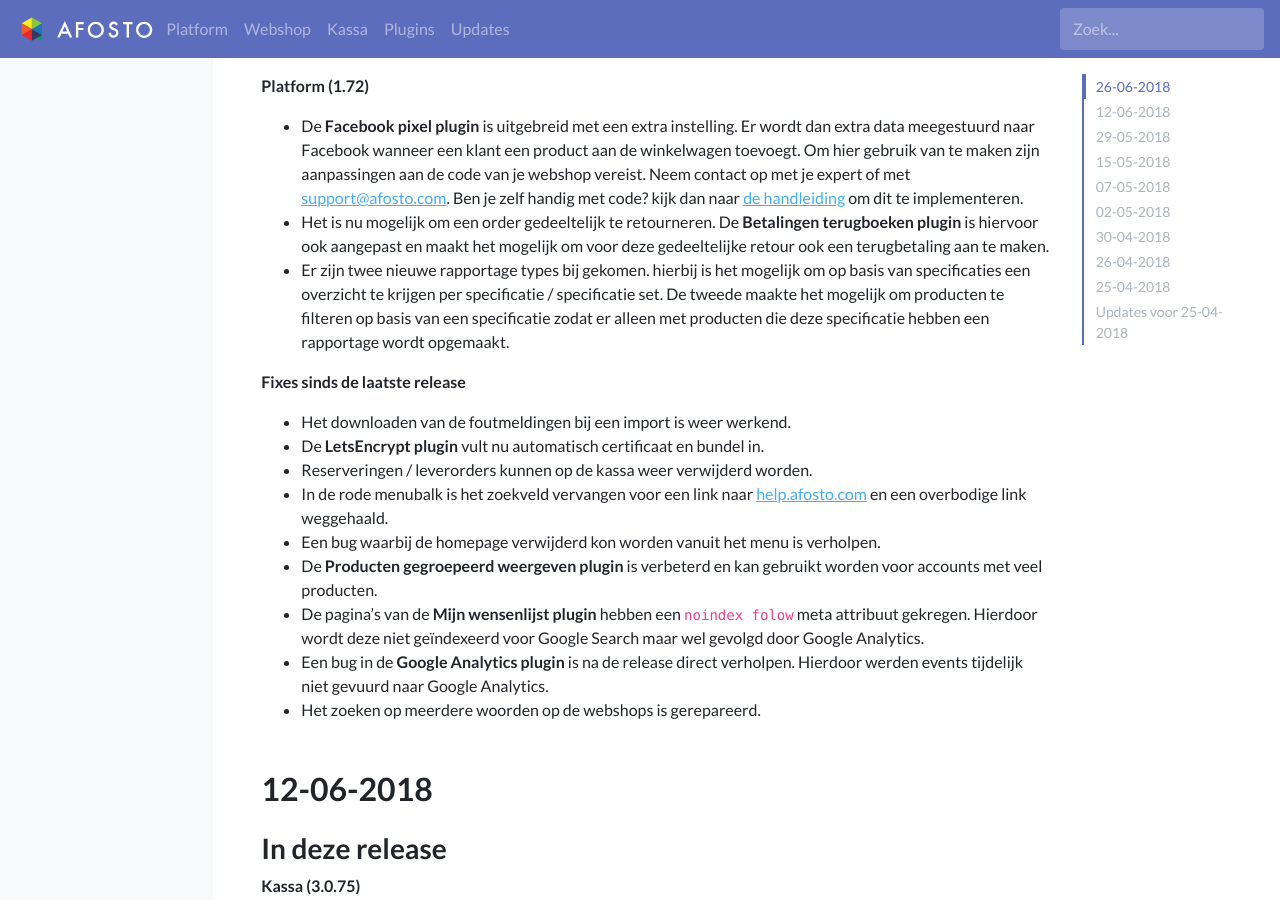
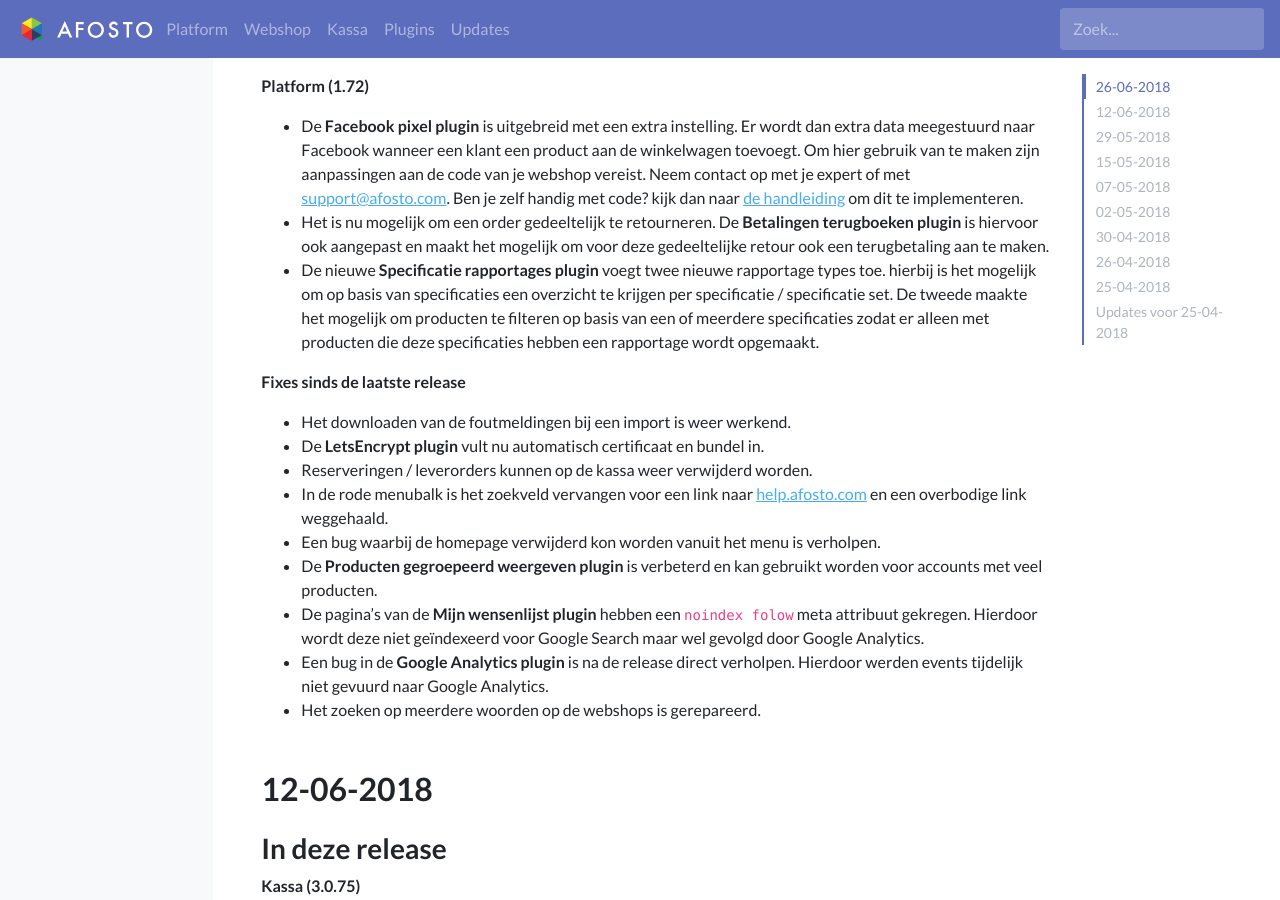
Before and after one commit to afosto/afosto-docs, a Jekyll site: the page built from updates.md, in a window 1280 px wide and 900 px high, scrolled down 526 px. Built offline with Jekyll 4.4.1, drawn with Linux system fonts in a browser that asks for light colours.

Commit message:
changed text for specification reports

```diff
--- a/updates.md
+++ b/updates.md
@@ -21,7 +21,7 @@ redirect_from:
 
 - De **Facebook pixel plugin** is uitgebreid met een extra instelling. Er wordt dan extra data meegestuurd naar Facebook wanneer een klant een product aan de winkelwagen toevoegt. Om hier gebruik van te maken zijn aanpassingen aan de code van je webshop vereist. Neem contact op met je expert of met [support@afosto.com](mailto:support@afosto.com?subject=Aanvraag%20uitgebruide%20Facebook%20implementatie&body=Ik%20wil%20graag%20gebruik%20maken%20van%20de%20uitgebreide%20Facebook%20pixel%20implementatie). Ben je zelf handig met code? kijk dan naar [de handleiding](https://help.afosto.com/plugins/uitgebreide-facebook-pixel-implementatie){:target="_blank"} om dit te implementeren.
 - Het is nu mogelijk om een order gedeeltelijk te retourneren. De **Betalingen terugboeken plugin** is hiervoor ook aangepast en maakt het mogelijk om voor deze gedeeltelijke retour ook een terugbetaling aan te maken.
-- Er zijn twee nieuwe rapportage types bij gekomen. hierbij is het mogelijk om op basis van specificaties een overzicht te krijgen per specificatie / specificatie set. De tweede maakte het mogelijk om producten te filteren op basis van een specificatie zodat er alleen met producten die deze specificatie hebben een rapportage wordt opgemaakt.
+- De nieuwe **Specificatie rapportages plugin** voegt twee nieuwe rapportage types toe. hierbij is het mogelijk om op basis van specificaties een overzicht te krijgen per specificatie / specificatie set. De tweede maakte het mogelijk om producten te filteren op basis van een of meerdere specificaties zodat er alleen met producten die deze specificaties hebben een rapportage wordt opgemaakt.
 
 **Fixes sinds de laatste release**
 
```
